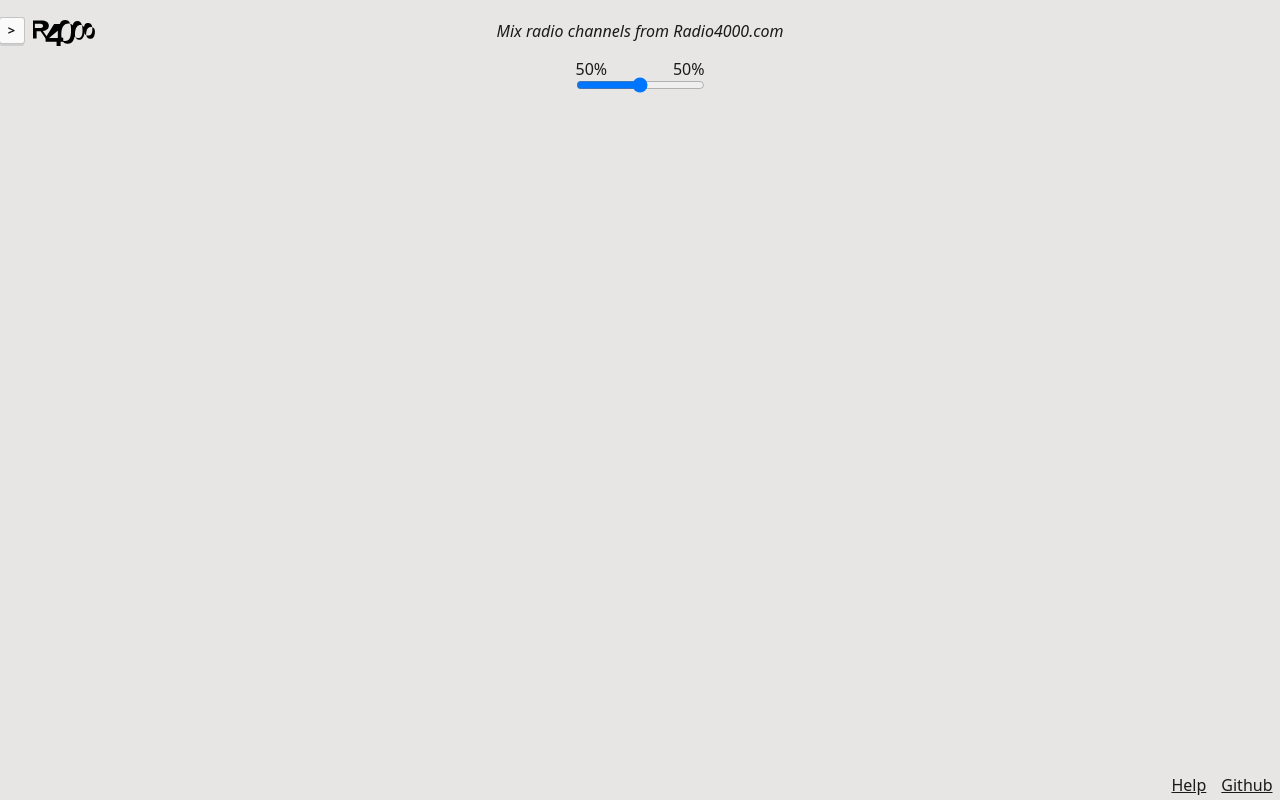
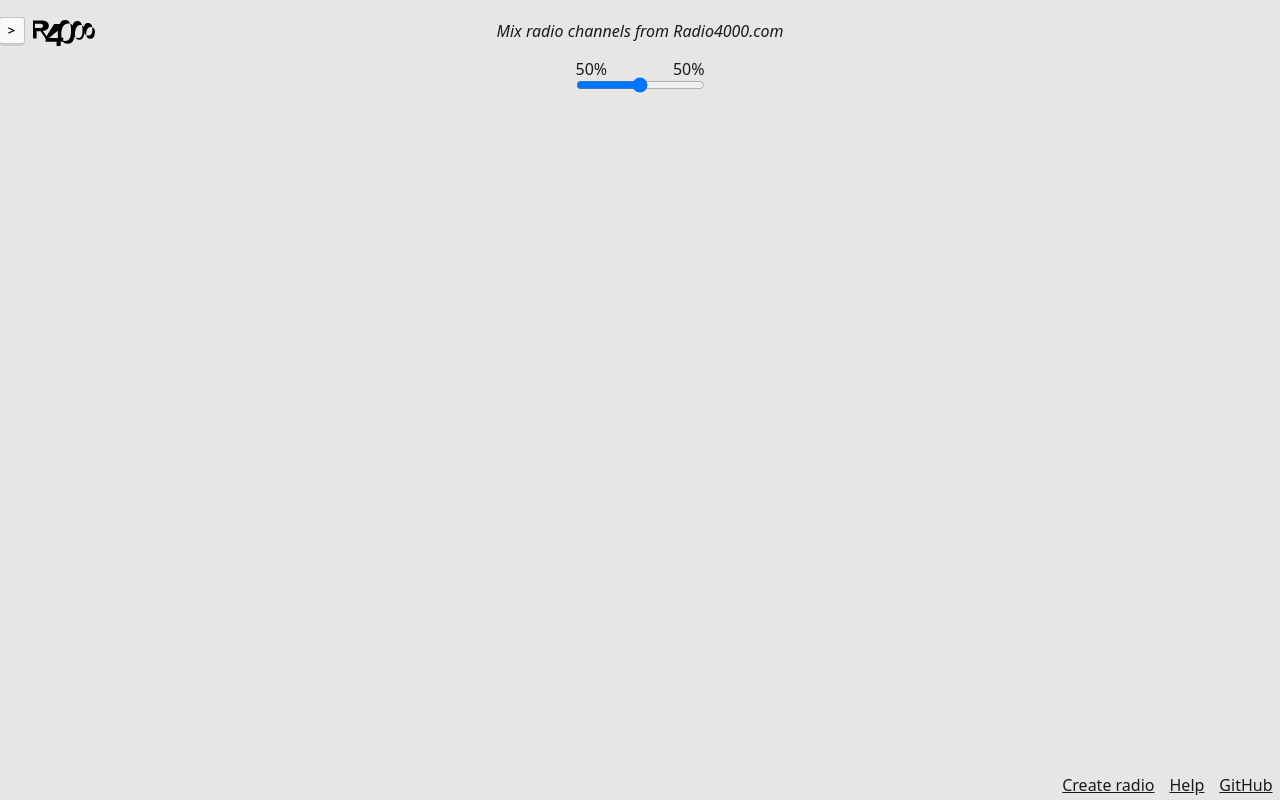
Before and after one commit to oskarrough/radio4000-mix, a React (Create React App) app: page / in a window 1280 px wide. Built offline with nearby package versions, Linux system fonts and the light colour scheme; a web font is replaced by a local one.

Commit message:
Add "Create radio" link in footer
To get more people to see Radio4000!

```diff
--- a/src/SiteNav.js
+++ b/src/SiteNav.js
@@ -4,14 +4,18 @@ import './styles/SiteNav.css'
 export default function SiteNav() {
 	return (
 		<nav className="SiteNav">
+			<a href="https://radio4000.com/auth/signup"
+				target="_blank"
+				title="Go to Radio4000.com to create a radio"
+				rel="noopener noreferrer">Create radio</a>
 			<a href="https://support.internet4000.com/radio4000-mix"
 				target="_blank"
-	 title="Find help about "
+				title="Find help about Radio4000 mix"
 				rel="noopener noreferrer">Help</a>
 			<a href="https://github.com/internet4000/radio4000-mix"
 				target="_blank"
-	 title="See this site's source code on Github"
-	 rel="noopener noreferrer">Github</a>
+				title="See this site's source code on GitHub"
+				rel="noopener noreferrer">GitHub</a>
 		</nav>
 	)
 }
```
Lines whose indentation alone changed are shown as unchanged.
